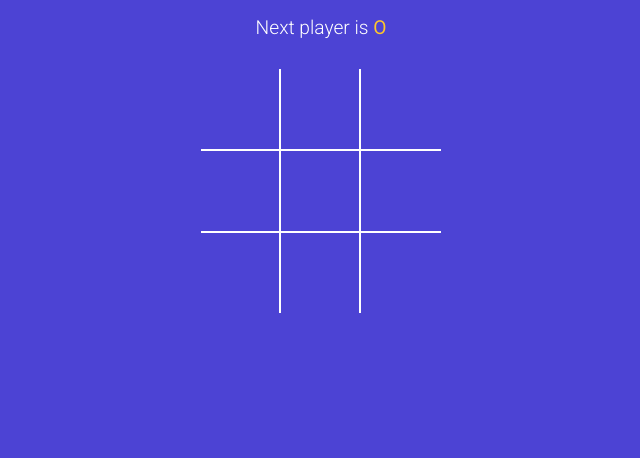
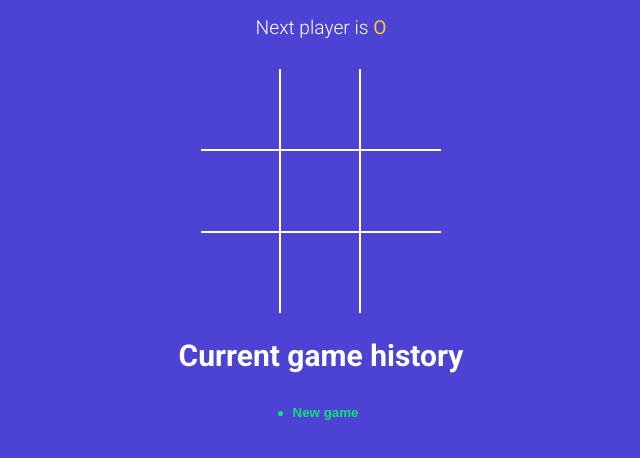
Before and after one commit to KUNJ1311/Tic-Tac-Toe-Game, a React (Vite) app: page / in a window 1280 px wide. Shown: the top 458 px of the page, without its empty margins (319-959 px from the left). Built offline with nearby package versions, Linux system fonts and the light colour scheme.

Commit message:
Implemeting game history

```diff
--- a/src/App.jsx
+++ b/src/App.jsx
@@ -3,32 +3,65 @@
 import StatusMessage from './components/StatusMessage';
 import Board from './components/Board';
 import { calculateWinner } from './winner';
+import History from './components/History';
+
+const NEW_GAME = [
+  {
+    squares: Array(9).fill(null),
+    isNext: false,
+  },
+];
 
 function App() {
-  const [squares, setSquares] = useState(Array(9).fill(null));
-  const [isNext, setIsNext] = useState(false);
+  const [history, setHistory] = useState(NEW_GAME);
+  const [currentMove, setCurrentMove] = useState(0);
+  const gamingBoard = history[currentMove];
 
-  const winner = calculateWinner(squares);
-
+  const winner = calculateWinner(gamingBoard.squares);
   const handleSquareClick = clickedPosition => {
-    if (squares[clickedPosition] || winner.winner) {
+    if (gamingBoard.squares[clickedPosition] || winner.winner) {
       return;
     }
-    setSquares(currentSquares => {
-      return currentSquares.map((squarevalue, position) => {
-        if (clickedPosition === position) {
-          return isNext ? 'X' : 'O';
+    setHistory(currentHistory => {
+      const isTraversing = currentMove + 1 !== currentHistory.length;
+
+      const lastGamingState = isTraversing
+        ? currentHistory[currentMove]
+        : history[history.length - 1];
+
+      const nextSquareState = lastGamingState.squares.map(
+        (squarevalue, position) => {
+          if (clickedPosition === position) {
+            return lastGamingState.isNext ? 'X' : 'O';
+          }
+          return squarevalue;
         }
-        return squarevalue;
+      );
+
+      const base = isTraversing
+        ? currentHistory.slice(0, currentHistory.indexOf(lastGamingState) + 1)
+        : currentHistory;
+
+      return base.concat({
+        squares: nextSquareState,
+        isNext: !lastGamingState.isNext,
       });
     });
-    setIsNext(prev => !prev);
+    setCurrentMove(move => move + 1);
   };
 
+  const moveTo = move => {
+    setCurrentMove(move);
+  };
   return (
     <div className="app">
-      <StatusMessage winner={winner} isNext={isNext} squares={squares} />
-      <Board squares={squares} handleSquareClick={handleSquareClick} />
+      <StatusMessage winner={winner} gamingBoard={gamingBoard} />
+      <Board
+        squares={gamingBoard.squares}
+        handleSquareClick={handleSquareClick}
+      />
+      <h2>Current game history</h2>
+      <History history={history} moveTo={moveTo} currentMove={currentMove} />
     </div>
   );
 }
--- /dev/null
+++ b/src/components/History.jsx
@@ -0,0 +1,21 @@
+const History = ({ history, moveTo, currentMove }) => {
+  return (
+    <div className="history-wrapper">
+      <ul className="history">
+        {history.map((_, index) => (
+          <li key={index}>
+            <button
+              type="button"
+              className={`btn-move ${currentMove === index ? 'active' : ''}`}
+              onClick={() => moveTo(index)}
+            >
+              {index === 0 ? 'New game' : `Go to move #${index}`}
+            </button>
+          </li>
+        ))}
+      </ul>
+    </div>
+  );
+};
+
+export default History;
--- a/src/components/StatusMessage.jsx
+++ b/src/components/StatusMessage.jsx
@@ -1,4 +1,6 @@
-const StatusMessage = ({ isNext, winner, squares }) => {
+const StatusMessage = ({ winner, gamingBoard }) => {
+  const { squares, isNext } = gamingBoard;
+
   const noMovesLeft = squares.every(squareValue => squareValue !== null);
 
   const nextPlayer = isNext ? 'X' : 'O';
```
